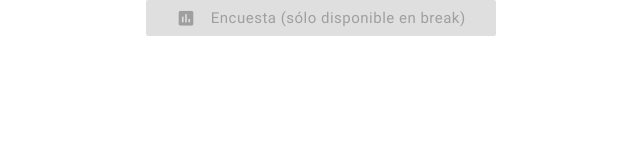
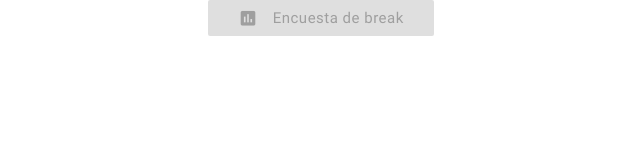
Before and after one commit to FacuEt/aco, a plain HTML site: page index.html in a window 1280 px wide. Shown: the whole page, without its empty margins (319-959 px from the left). Drawn offline with nearby package versions, Linux system fonts and the light colour scheme.

Commit message:
Update index.html

```diff
--- a/index.html
+++ b/index.html
@@ -9,7 +9,9 @@
 	<script src="https://cdnjs.cloudflare.com/ajax/libs/materialize/0.100.1/js/materialize.min.js"></script>
 </head>
 <body style="text-align: center;">
-	<a class="waves-effect waves-light btn disabled" href="https://goo.gl/KQ46Bj" target="_blank" style="text-transform:none;background-color: #698A26;"> <i class="material-icons left">poll</i> Encuesta (sólo disponible en break)</a>
+	<a class="waves-effect waves-light btn disabled" href="https://goo.gl/KQ46Bj" target="_blank" style="text-transform:none;background-color: #698A26;">
+		<i class="material-icons left">poll</i> Encuesta de break
+	</a>
 
 	<!-- DISABLE
 	<a class="waves-effect waves-light btn" href="https://goo.gl/KQ46Bj" target="_blank" style="text-transform:none;background-color: #698A26;"> <i class="material-icons left">poll</i> Encuesta (sólo disponible en break)</a>
```
